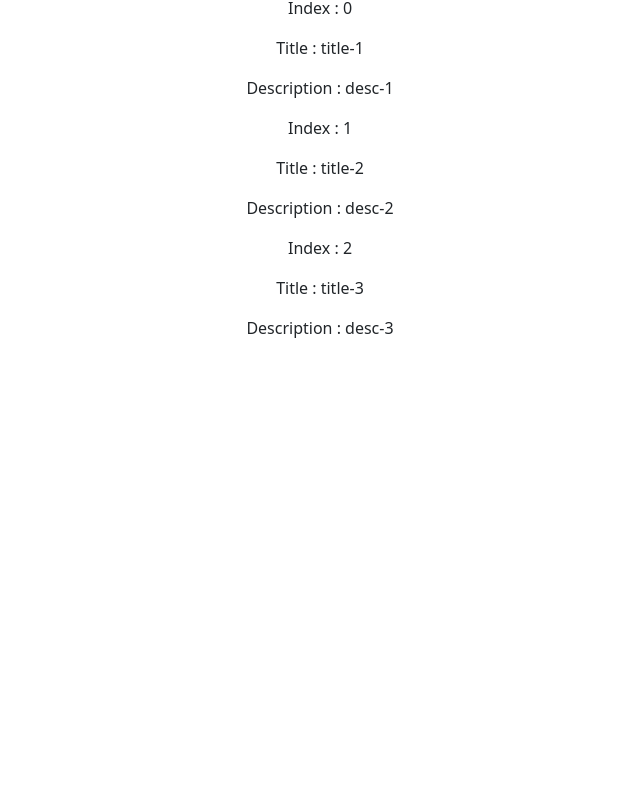
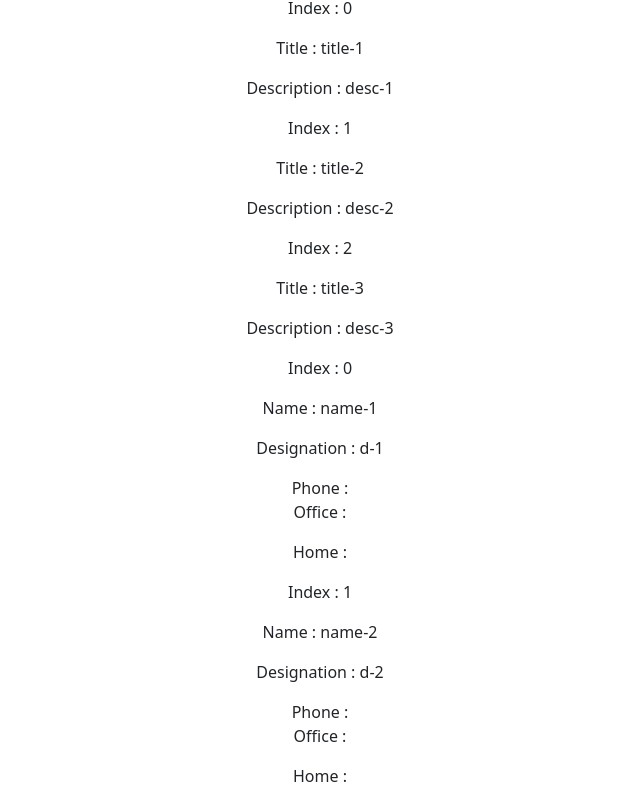
Before and after one commit to mamunurrashid1010/react-practice, a React (Create React App) app: page / in a window 1280 px wide. Shown: the part 4285-5089 px from the top of the page, without its empty margins (320-960 px from the left). Before the commit the page ends 4641 px from the top, so only its background shows below. Built offline with nearby package versions, Linux system fonts and the light colour scheme; no server answers.

Commit message:
Map : Nested Map use in functional component, example added

```diff
--- a/src/App.js
+++ b/src/App.js
@@ -33,6 +33,7 @@ import UseRefExample from './hooks/UseRefExample';
 import Component1 from './hooks/context/Component1';
 import Toggle from "./toggle/toggle";
 import MappingInFunctionalComponent from "./Mapping/MappingInFunctionalComponent";
+import NestedMappingInFunctionalComponent from "./Mapping/NestedMappingInFunctionalComponent";
 
 function App() {
   return (
@@ -112,6 +113,7 @@ function App() {
 
       <h4 className='pt-5'>Map Example</h4>
       <MappingInFunctionalComponent/>
+      <NestedMappingInFunctionalComponent/>
 
       </scrool>
 
--- /dev/null
+++ b/src/Mapping/NestedMappingInFunctionalComponent.js
@@ -0,0 +1,38 @@
+import React from 'react';
+
+const NestedMappingInFunctionalComponent = () => {
+    const data = [
+        {
+            name : "name-1", designation : "d-1",
+            phone : [
+                {office : "01812", home : "0171"}
+            ]
+        } ,
+        {
+            name : "name-2", designation : "d-2",
+            phone : [
+                {office : "001812", home : "00171"}
+            ]
+        } ,
+    ];
+    return (
+        <div>
+            {data.map((item,index)=>{
+                return (
+                    <div>
+                        <p>Index : {index}</p>
+                        <p>Name : {item.name}</p>
+                        <p>Designation : {item.designation}</p>
+                        <p>
+                            Phone :
+                            <p>Office :{item.phone.office}</p>
+                            <p>Home :{item.phone.home}</p>
+                        </p>
+                    </div>
+                )
+            })}
+        </div>
+    );
+};
+
+export default NestedMappingInFunctionalComponent;
```
Also changed, not shown: 1 other file (tests, documents, lock files or other folders).
